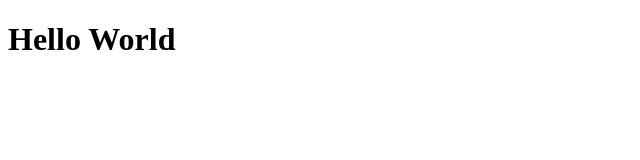
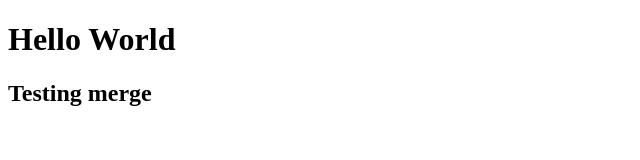
Before and after one commit to YousefAljazzar/demo-repo, a plain HTML site: page index.html in a window 1280 px wide. Shown: the whole page, without its empty margins (0-640 px from the left). Drawn offline with Linux system fonts and the light colour scheme.

Commit message:
Testing Merge

```diff
--- a/index.html
+++ b/index.html
@@ -9,6 +9,7 @@
 
 <body>
     <h1>Hello World</h1>
+    <h2>Testing merge</h2>
 </body>
 
 </html>
```
